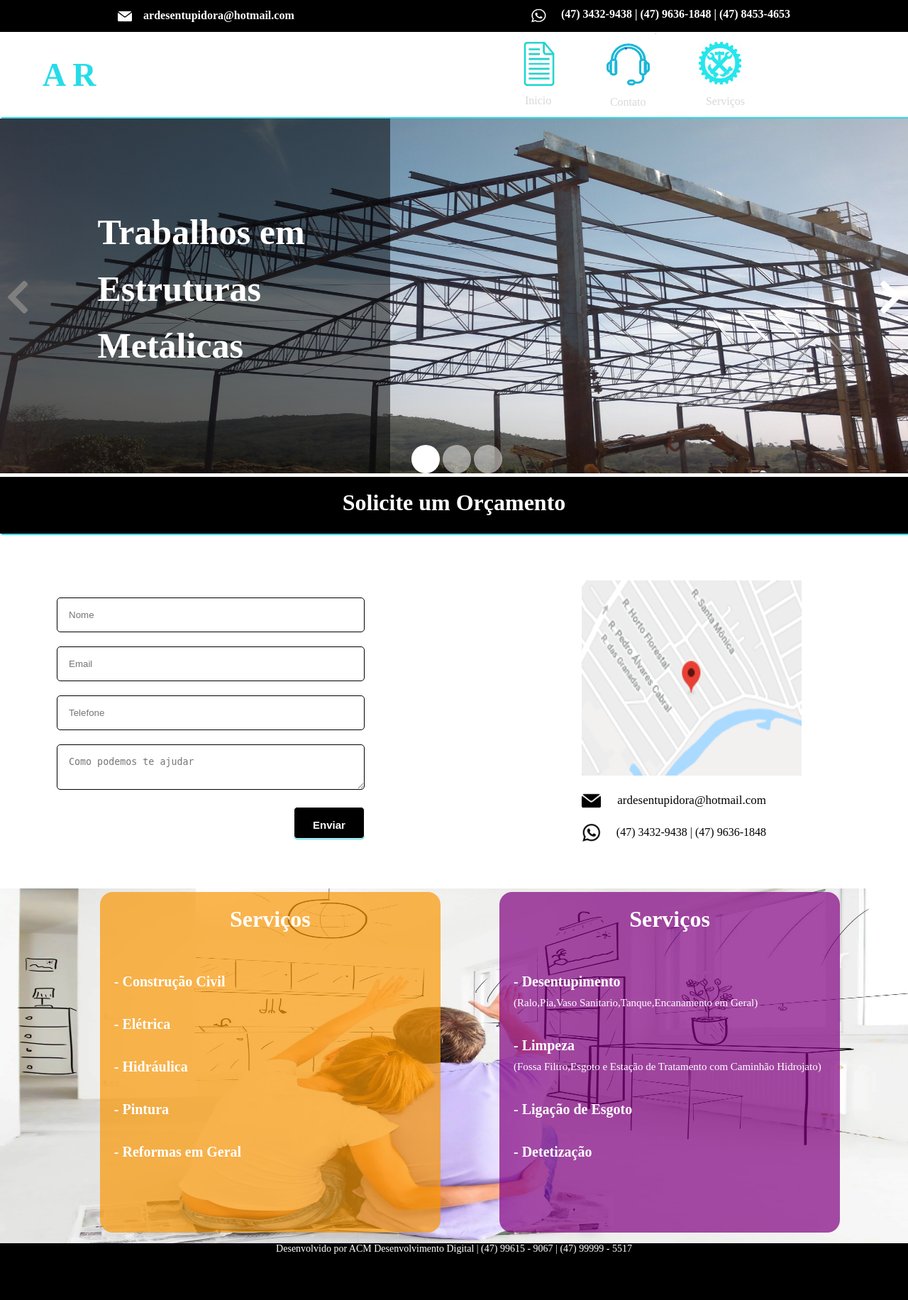
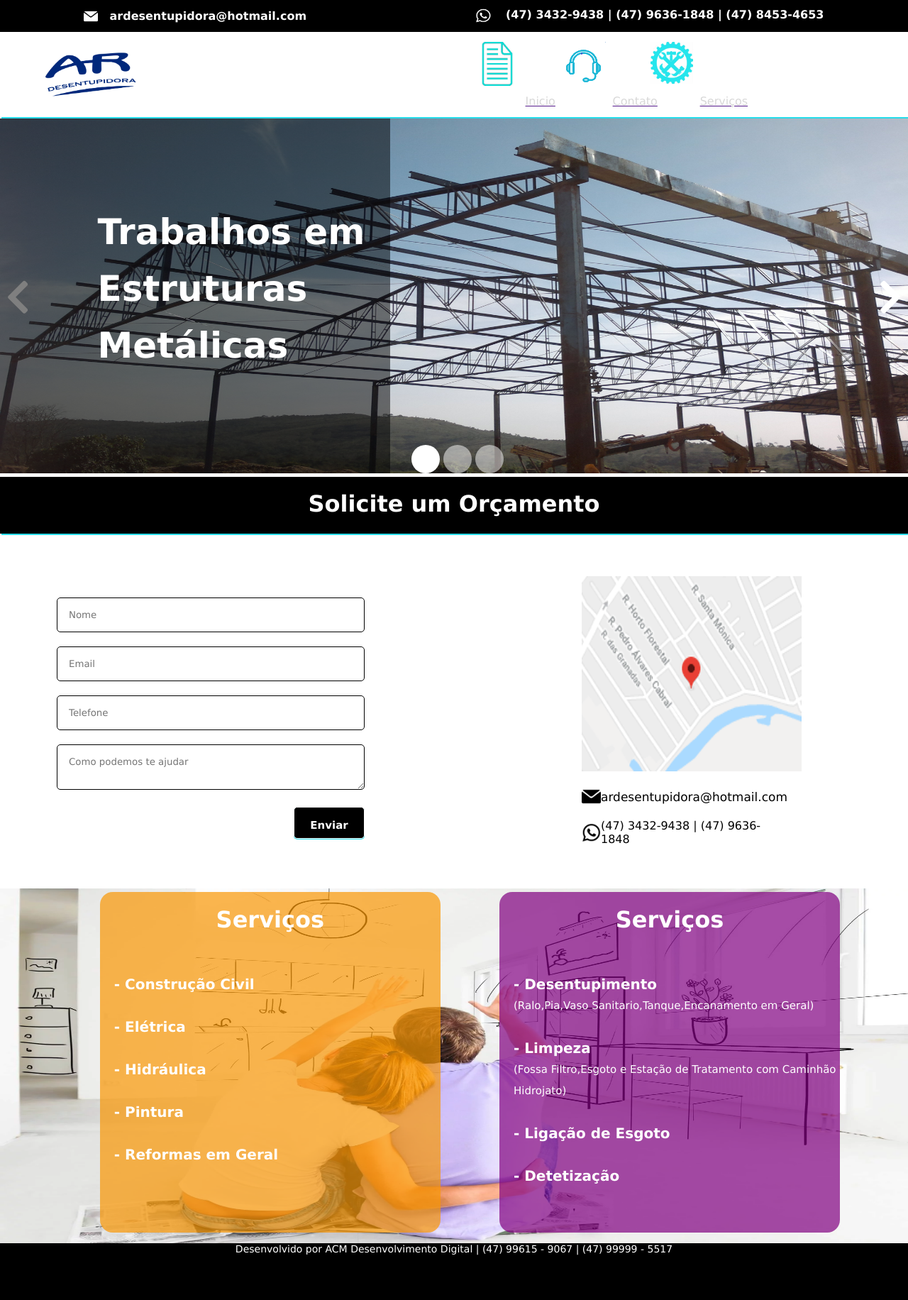
Before and after one commit to EduardoZFerreira/AR-Desentupidora, a PHP site: page / in a window 1280 px wide. Shown: the whole page at 71% size. Run offline with PHP 8.4, Linux system fonts and the light colour scheme; style sheets or scripts are compiled from the project's sources.

Commit message:
Início da adaptação do menu

```diff
--- a/index.php
+++ b/index.php
@@ -30,26 +30,33 @@
             <div class="menu">
 
 			<div class="logo">
-			<h1 class="ar"> A R </h1>
+			<img src="resources/img/favicon.png" class="ar" alt="">
+			<h1 class="ar">  </h1>
 			</div>
 
 			<div class="itens-menu">
-			<ul>
-			<li><img class="img" src="inicio.jpg" alt="inicio" width=60 height=62></li>
-			<li><p class="legendaicon">Inicio</p></li>
-			</ul>
-			<ul>
-
-			<li><img class="imgcont" src="contato.png" alt="contato" width=75 height=80></li>
-			<li><p class="legendaiconc">Contato</p></li>
-			</ul>
+				<ul class="nav">
+					<li class="nav-item">
+						<a href="" target="_blank" rel="noopener noreferrer">
+							<img class="nav-icon" src="inicio.jpg" alt="inicio" width=60 height=62>
+							<p class="legendaicon">Inicio</p>
+						</a>
+					</li>
+					<li class="nav-item">
+						<a href="" target="_blank" rel="noopener noreferrer">
+							<img class="nav-icon" src="contato.png" alt="inicio" width=60 height=62>
+							<p class="legendaicon">Contato</p>
+						</a>
+					</li>
+					<li class="nav-item">
+						<a href="" target="_blank" rel="noopener noreferrer">
+							<img class="nav-icon" src="serviços.jpg" alt="inicio" width=60 height=62>
+							<p class="legendaicon">Serviços</p>
+						</a>
+					</li>
+				</ul>
 
 			<ul>
-
-			<li><img class="img" src="serviços.jpg" alt="servicos" width=60 height=63></li>
-			<li><p class="legendaicon">Serviços</p></li>
-			</ul>
-
 			</div>
             </div>
             <div class="content" id="loader">
--- a/resources/css/desktop/main.css
+++ b/resources/css/desktop/main.css
@@ -1,5 +1,5 @@
 *{
-
+    font-family: 'Lucida Sans Unicode';
     margin: 0; padding: 0;list-style-type:none;
 }
 
@@ -19,6 +19,9 @@
 	font-weight:bold;
 
 }
+
+
+
 .email{display:flex;
 	flex-direction:row;
 	flex-wrap:nowrap;
@@ -52,15 +55,31 @@
 	align-content:center;
 	justify-content:space-between;
 	align-items:center;
+	position: relative;
+}
 
-	}
+.itens-menu .nav{
+	position: relative; width: 100%;
+}
 
+.itens-menu .nav .nav-item{
+	display:  inline-block; position: relative; width: 30%; margin-right: 0%;
+	left: 3.5%;
+}
 
+.itens-menu .nav .nav-item a{
+	position: relative; width: 100%; height: 100%; display: block;
+}
 
 .imgtel{padding-right:19px;}
 .imgemail{padding-right:16px;}
 .itens-menu{margin-right:230px;}
-.logo{margin-left:60px;color:#26DCE9;font-size:23px;}
+.logo{position: relative; width: 10%; height: 100%; left: 5%;}
+
+.logo img{
+	position: absolute;  width: 100%; top: 50%; transform: translateY(-50%);
+}
+
 
 .img{padding-left:60px;}
 .imgcont{padding-left:60px; margin-bottom:9px;margin-top:-11px;}
```
